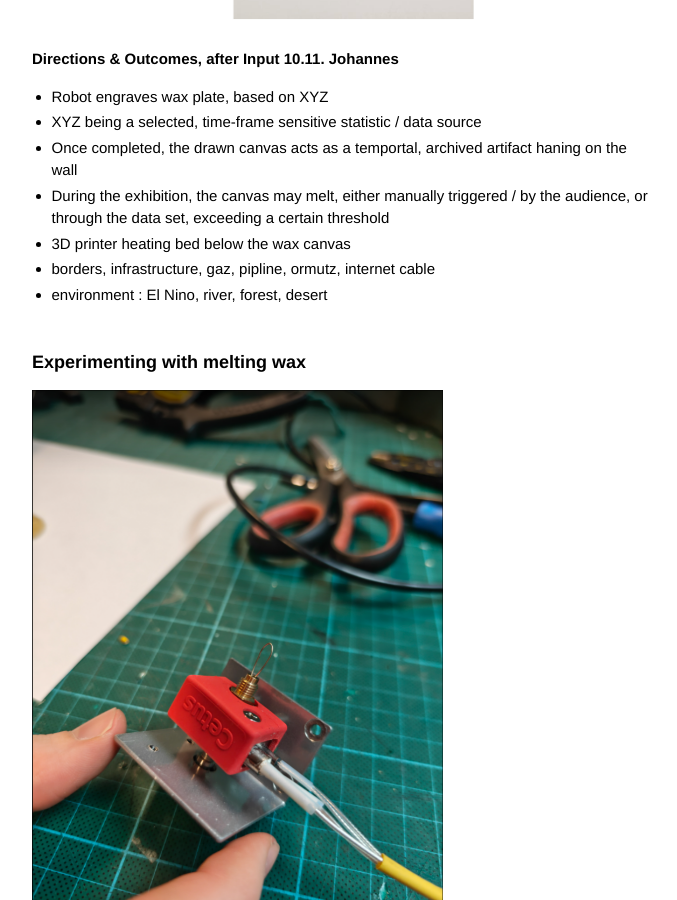
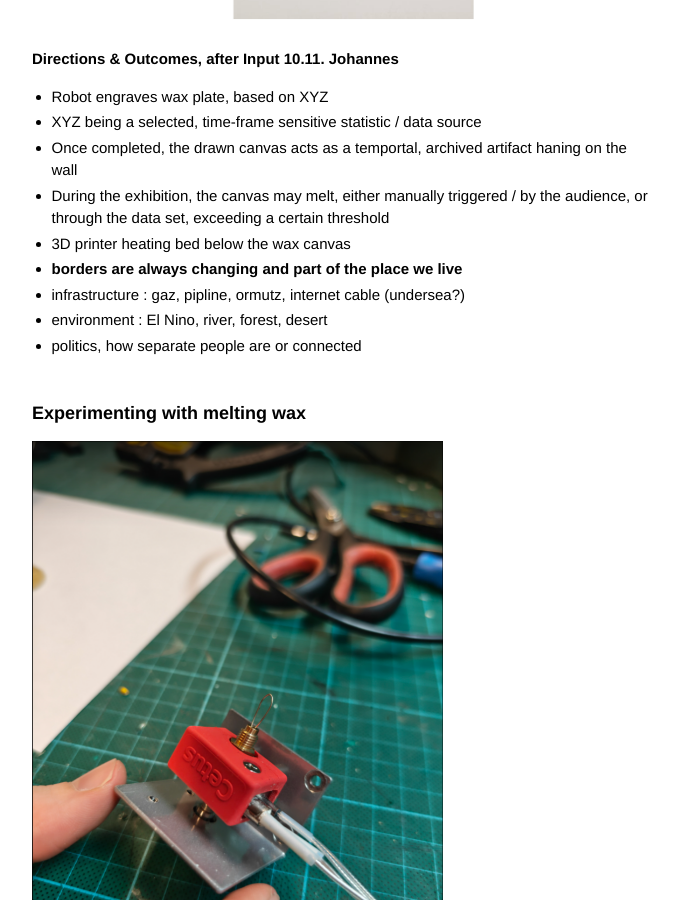
Before and after one commit to bonjourclaudio/aewwwww-blog, a Jekyll site: the page built from _posts/2026-11-10-concept-refinment-1011.md, in a window 1280 px wide and 900 px high, scrolled down 1059 px. Shown: the whole window, without its empty margins (298-975 px from the left). Built offline with Jekyll 4.4.1, drawn with Linux system fonts in a browser that asks for light colours.

Commit message:
Update _posts/2026-11-10-concept-refinment-1011.md (via Pages CMS)

```diff
--- a/_posts/2026-11-10-concept-refinment-1011.md
+++ b/_posts/2026-11-10-concept-refinment-1011.md
@@ -11,8 +11,10 @@ published: true
 - Once completed, the drawn canvas acts as a temportal, archived artifact haning on the wall
 - During the exhibition, the canvas may melt, either manually triggered / by the audience, or through the data set, exceeding a certain threshold
 - 3D printer heating bed below the wax canvas
-- borders, infrastructure, gaz, pipline, ormutz, internet cable
+- **borders are always changing and part of the place we live**
+- infrastructure : gaz, pipline, ormutz, internet cable (undersea?)
 - environment : El Nino, river, forest, desert
+- politics, how separate people are or connected
 
 ## Experimenting with melting wax
 
```
